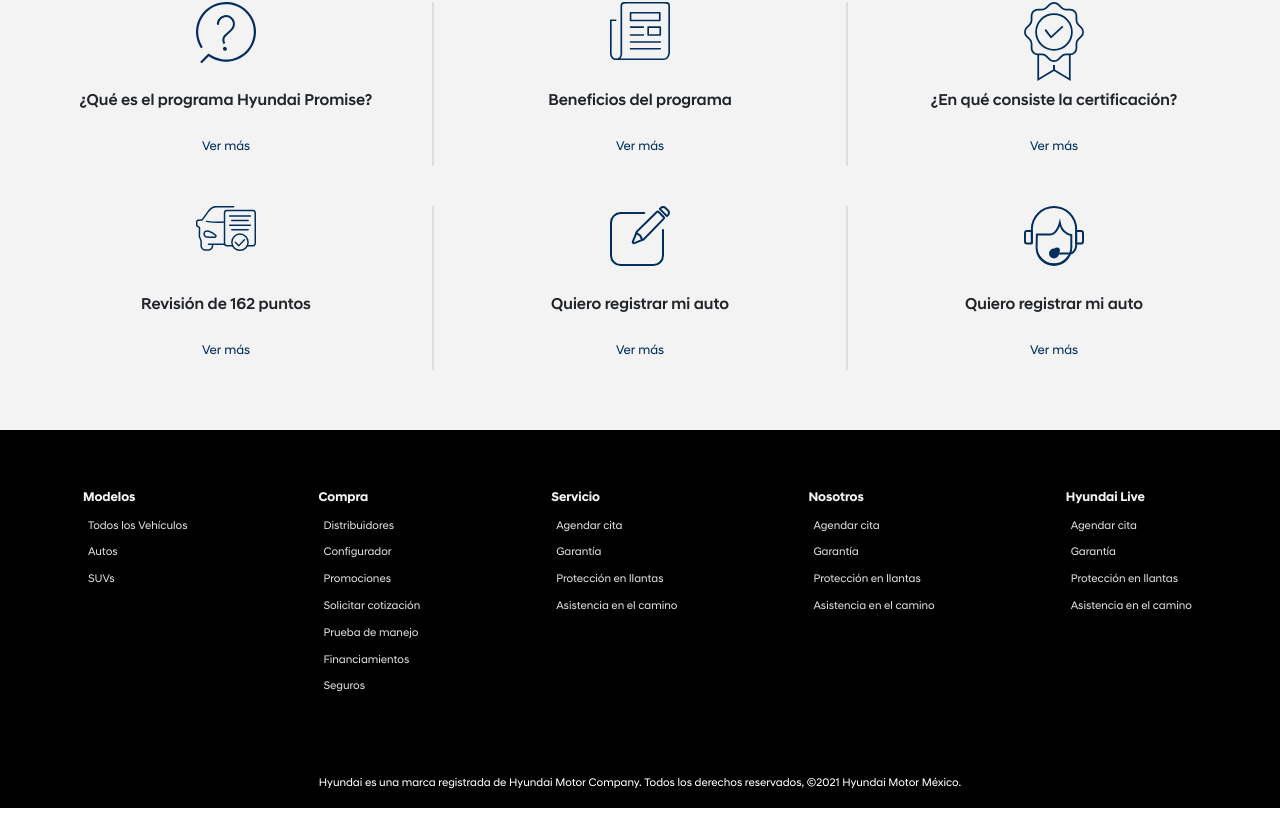
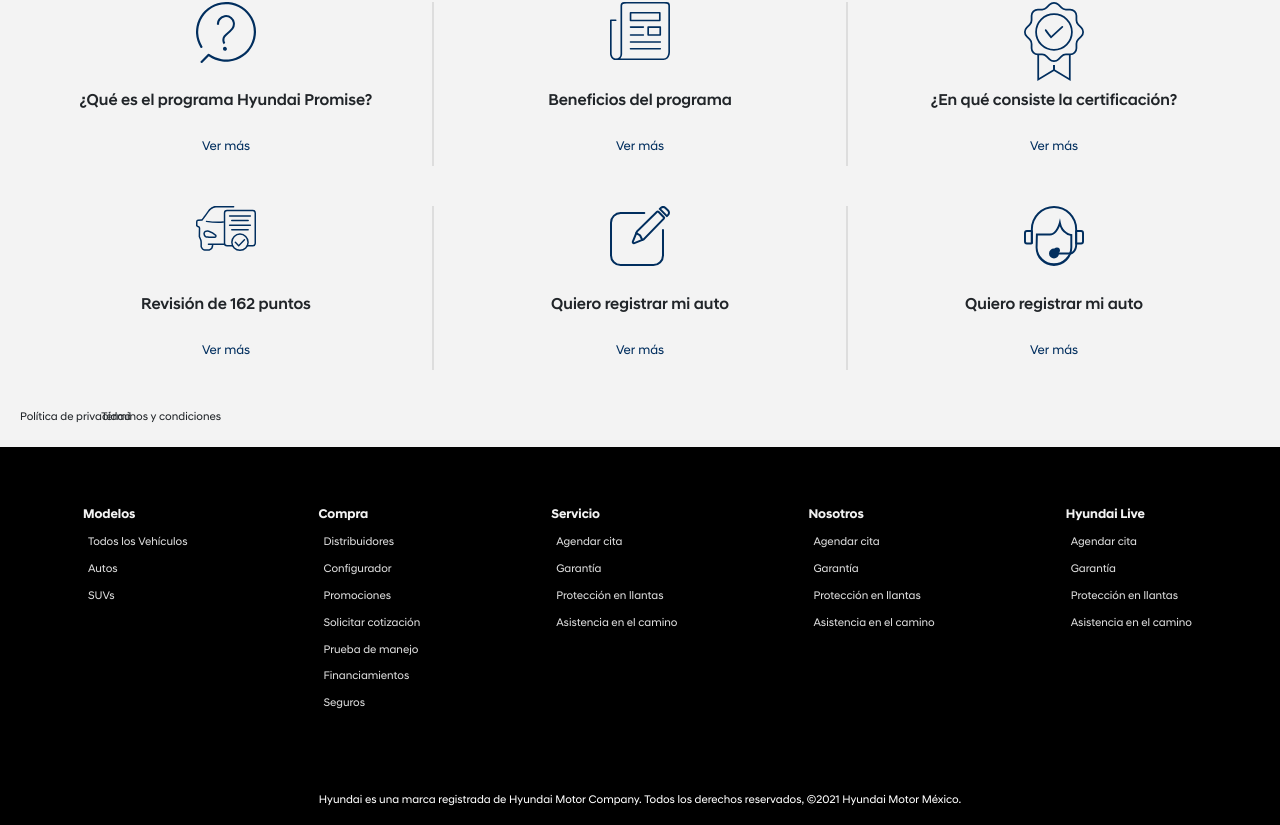
Before and after one commit to axeldigital/hyundai, a Next.js app: page / in a window 1280 px wide. Shown: the part 1592-2417 px from the top of the page. Built offline with nearby package versions, Linux system fonts and the light colour scheme.

Commit message:
banner principal

```diff
--- a/pages/index.js
+++ b/pages/index.js
@@ -113,6 +113,14 @@
             boton="Búsqueda Inteligente"
           />
         </div>
+        <Col className="d-flex politica">
+          <Row>
+            Política de privacidad
+          </Row>
+          <Row>
+            Términos y condiciones
+          </Row>
+        </Col>
       </div>
 
     </Layout>
--- a/styles/globals.css
+++ b/styles/globals.css
@@ -501,3 +501,8 @@
 .entrada.card .col p {
   margin: 0;
 }
+
+.politica {
+  font-size: 0.7rem;
+  display: block;
+}
```
